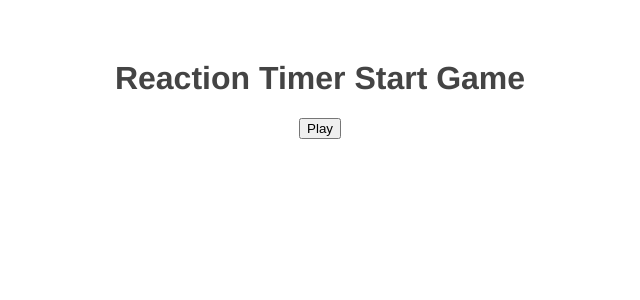
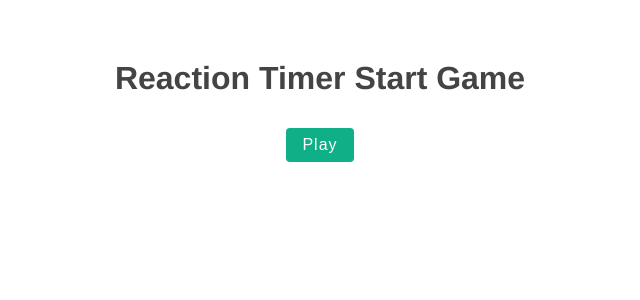
Before and after one commit to deividisss/reaction-timer-scorer, a Vue app: page / in a window 1280 px wide. Shown: the top 300 px of the page, without its empty margins (320-960 px from the left). Built offline with nearby package versions, Linux system fonts and the light colour scheme.

Commit message:
Adds rank based on user reaction time score

```diff
--- a/src/App.vue
+++ b/src/App.vue
@@ -45,4 +45,21 @@
   color: #444;
   margin-top: 60px;
 }
+
+button {
+  background: #0faf87;
+  color: white;
+  border: none;
+  padding: 8px 16px;
+  border-radius: 4px;
+  font-size: 16px;
+  letter-spacing: 1px;
+  cursor: pointer;
+  margin: 10px;
+}
+
+button[disabled] {
+  opacity: 0.2;
+  cursor: not-allowed;
+}
 </style>
--- a/src/components/Results.vue
+++ b/src/components/Results.vue
@@ -1,11 +1,33 @@
 <template>
   <p>Reaction time {{ score }}ms</p>
+
+  <p class="rank">{{ rank }}</p>
 </template>
 
 <script>
 export default {
   props: ["score"],
+  data() {
+    return {
+      rank: null,
+    };
+  },
+  mounted() {
+    if (this.score < 250) {
+      this.rank = "Ninja Fingers";
+    } else if (this.score < 400) {
+      this.rank = "Rapid Reflexes";
+    } else {
+      this.rank = "Snail pace...";
+    }
+  },
 };
 </script>
 
-<style></style>
+<style>
+.rank {
+  font-size: 1.4em;
+  color: #0faf87;
+  font-weight: bold;
+}
+</style>
```
